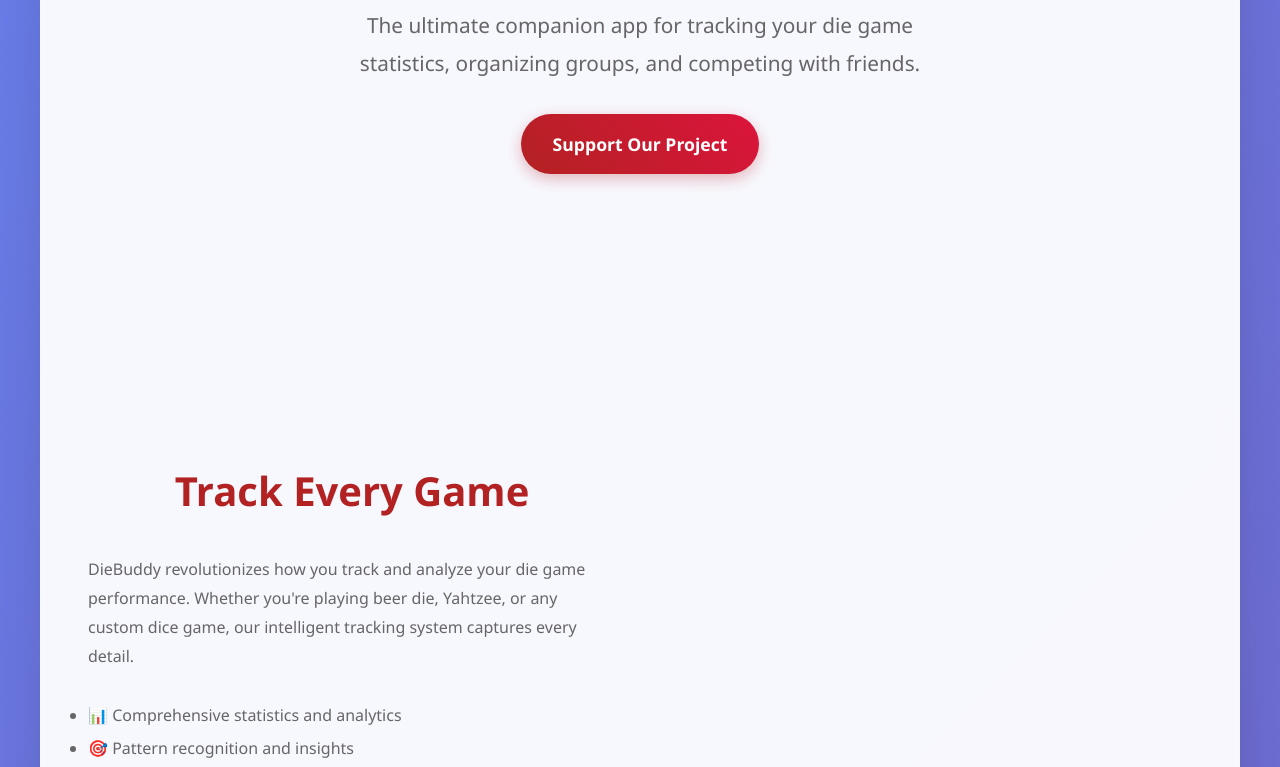
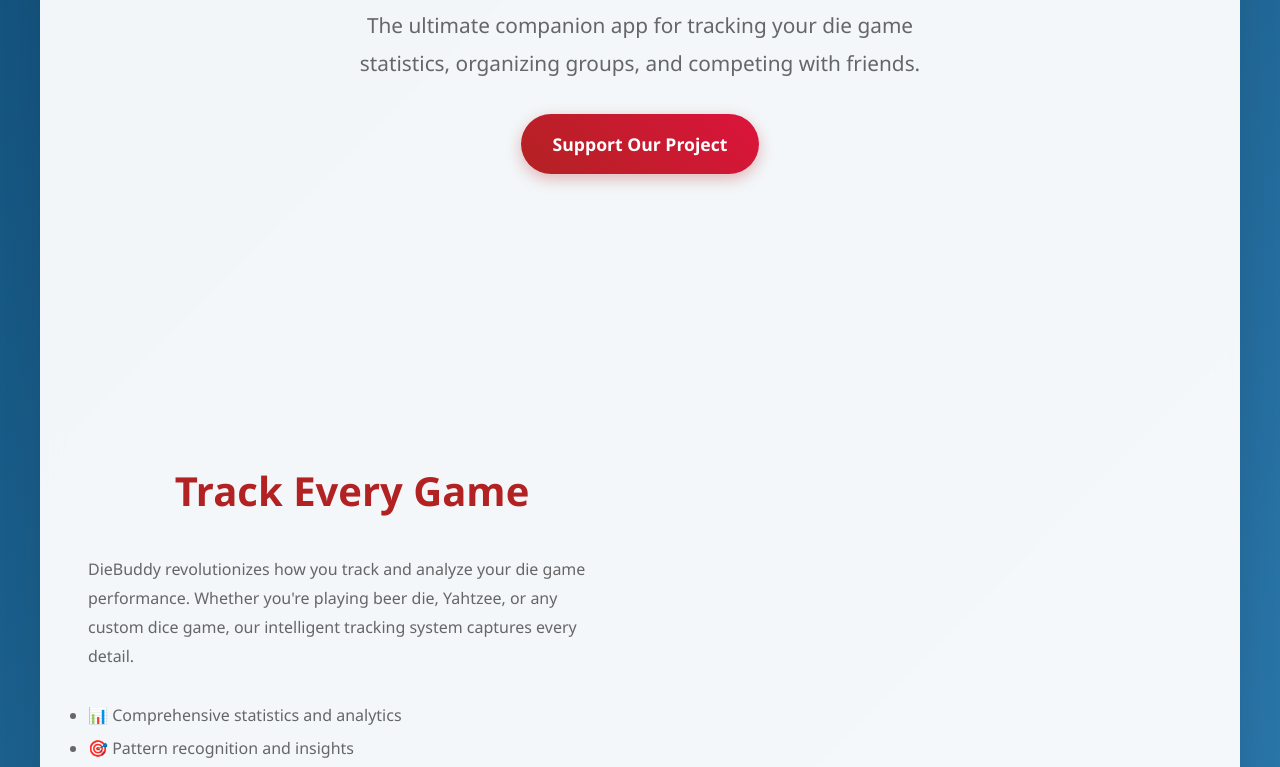
Before and after one commit to DieBuddyDev/DieBuddy, a plain HTML site: page index.html in a window 1280 px wide. Shown: the part 426-1193 px from the top of the page. Drawn offline with nearby package versions, Linux system fonts and the light colour scheme.

Commit message:
Update main.css

```diff
--- a/assets/css/main.css
+++ b/assets/css/main.css
@@ -12,7 +12,7 @@ body {
     font-family: 'Segoe UI', Tahoma, Geneva, Verdana, sans-serif;
     line-height: 1.6;
     color: #333;
-    background: linear-gradient(135deg, #667eea 0%, #764ba2 100%);
+    background: linear-gradient(135deg, #0f4c75 0%, #3282b8 50%, #bbe1fa 100%);
     min-height: 100vh;
 }
 
```
